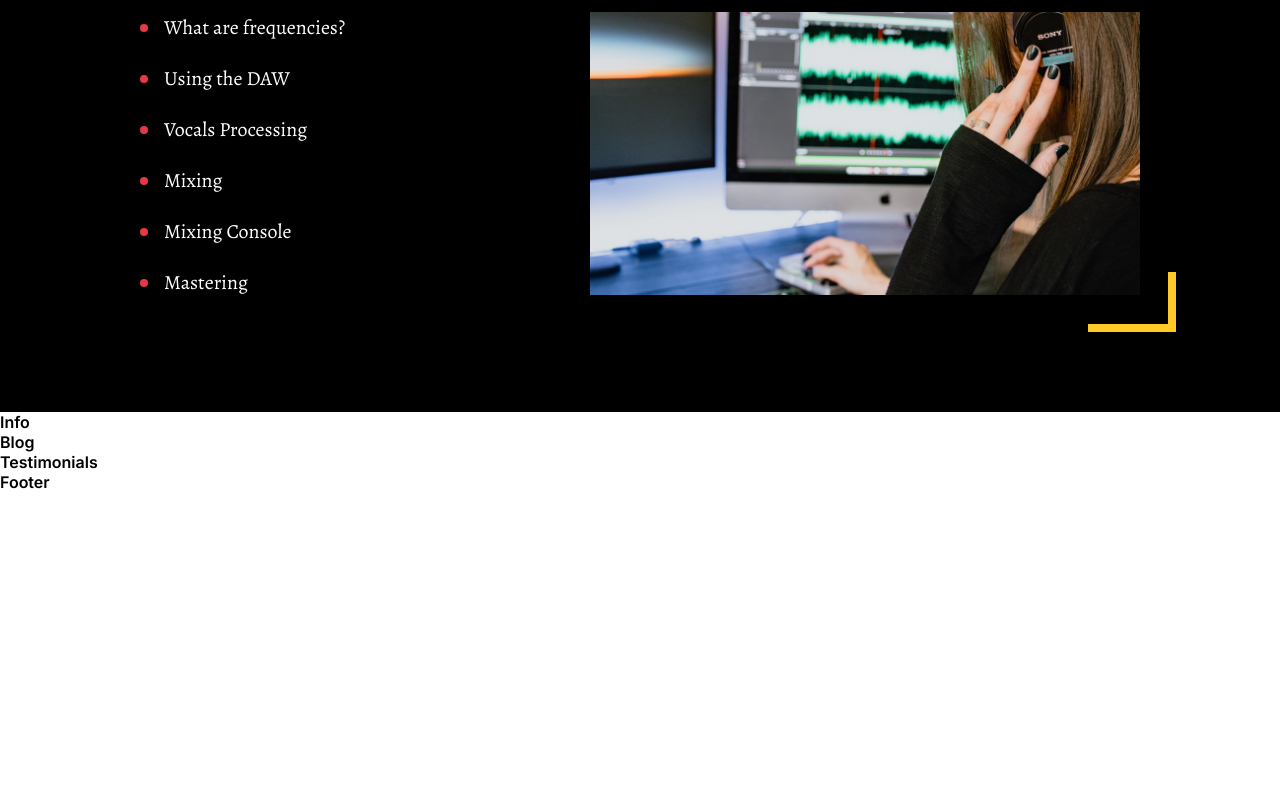
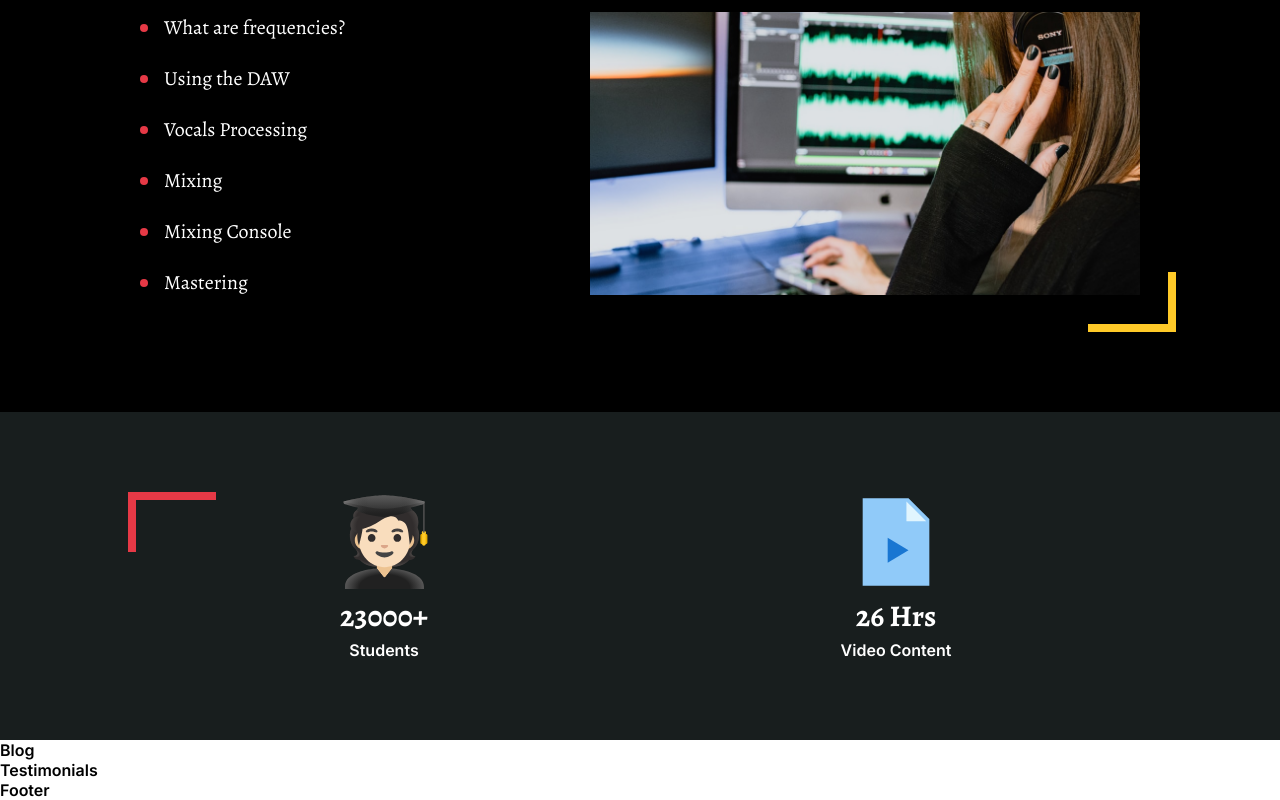
Before and after one commit to bhuwan070/SoundDesignReact, a React (Vite) app: page / in a window 1280 px wide. Shown: the part 1016-1816 px from the top of the page. Before the commit the page ends 1508 px from the top, so only its background shows below. Built offline with nearby package versions, Linux system fonts and the light colour scheme.

Commit message:
My third commit

```diff
--- a/src/Components/Info/Info.css
+++ b/src/Components/Info/Info.css
@@ -0,0 +1,28 @@
+#info .info-content {
+  display: flex;
+  flex-direction: column;
+  align-items: center;
+  width: 100%;
+  gap: 4px;
+}
+
+#info .info-content .amount {
+  font-weight: 800;
+  font-size: 40px;
+}
+
+#info .info-content .amount {
+  font-family: "Alegreya", serif;
+  font-weight: 700;
+  font-size: 30px;
+}
+
+#info .wrapper {
+  position: relative;
+}
+
+#info .bg-element-2 {
+  position: absolute;
+  left: 0;
+  top: 0;
+}
--- a/src/Components/Info/Info.jsx
+++ b/src/Components/Info/Info.jsx
@@ -1,9 +1,28 @@
 import React from 'react'
 import "./Info.css"
+import {bgElement2, studentIcon, videoIcon} from "../../assets"
 
 const Info = () => {
   return (
-    <div>Info</div>
+    <section id='info' className='dark-gray'>
+      <div className="wrapper">
+        <div className="content-container">
+          <div className="info-content">
+            <img src={studentIcon} />
+            <div className="amount">23000+</div>
+            <div className="type">Students</div>
+          </div>
+
+          <div className="info-content">
+            <img src={videoIcon} />
+            <div className="amount">26 Hrs</div>
+            <div className="type">Video Content</div>
+          </div>
+        </div>
+
+        <img className="bg-element-2" src={bgElement2} />
+      </div>
+    </section>
   )
 }
 
```
